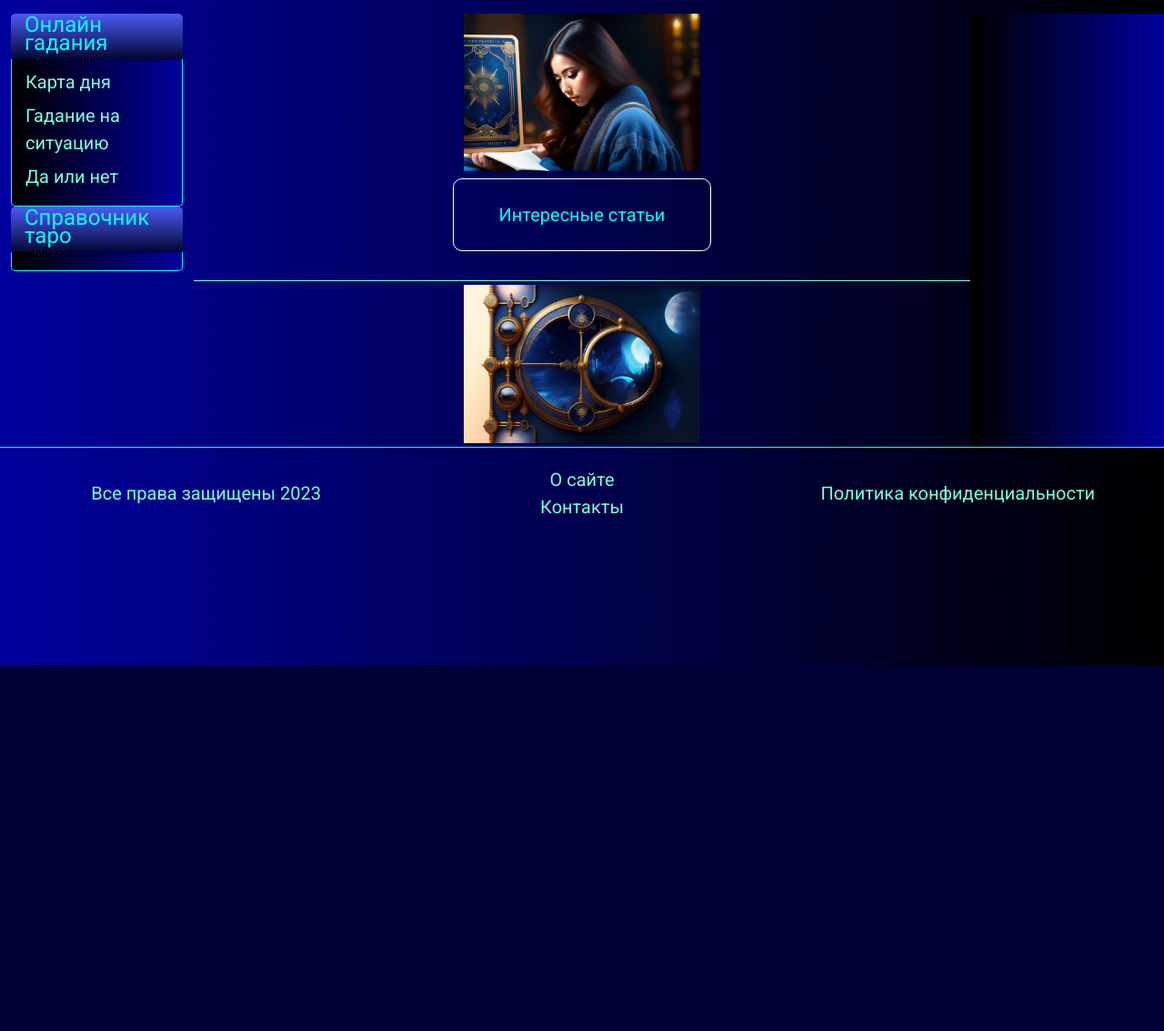
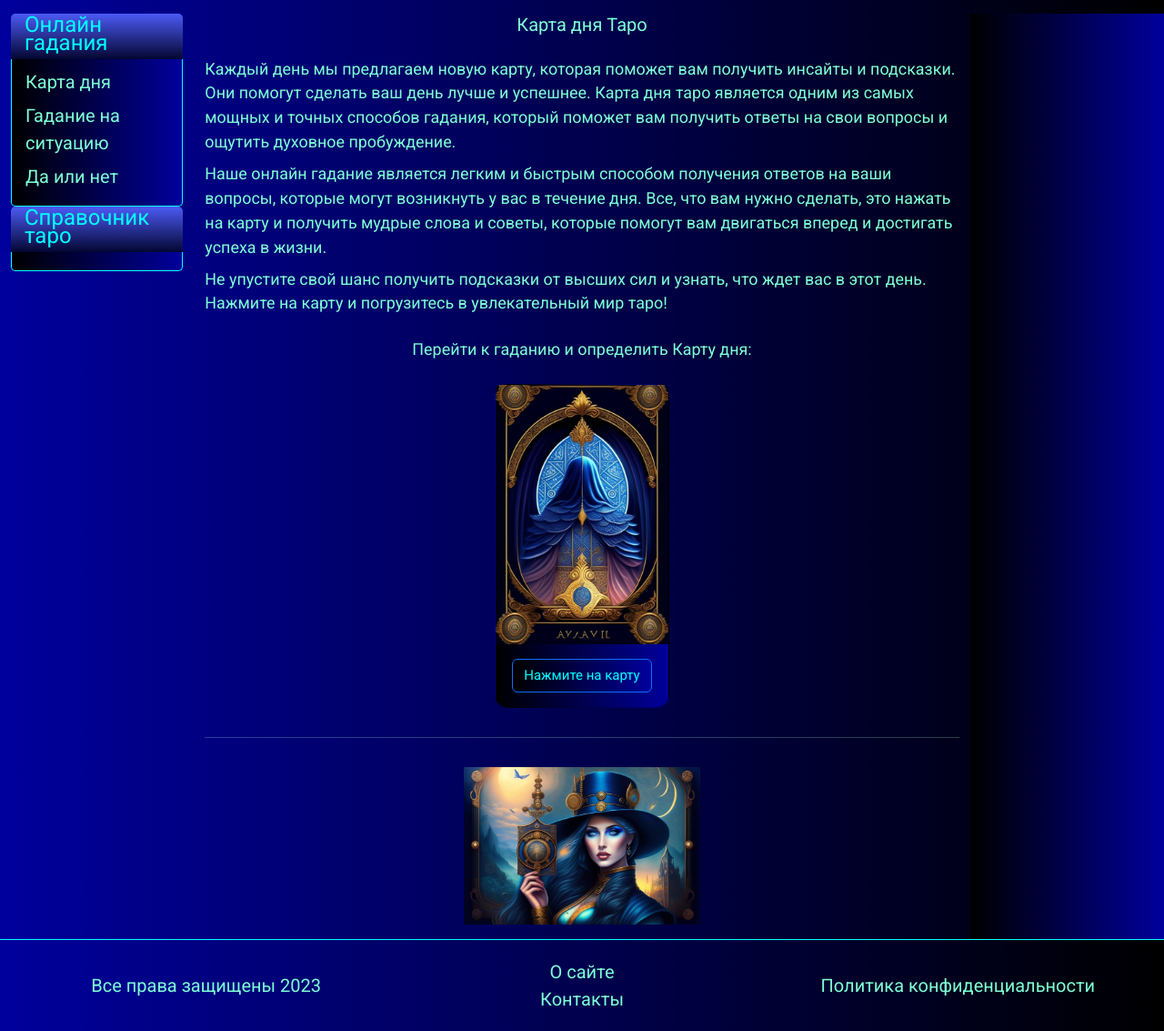
Before and after one commit to YuriShepel/django-4-oracul-site, a Django app: page /tarot_devinations/ in a window 1280 px wide. Shown: the part 68-1201 px from the top of the page at 91% size. Before the commit the page ends 800 px from the top, so only its background shows below. Run offline with Django 4.2, Linux system fonts and the light colour scheme; data that the repository does not hold is empty; some libraries are stand-ins or nearby versions.

Commit message:
favicon added

```diff
--- a/common_segments/templates/common_segments/base.html
+++ b/common_segments/templates/common_segments/base.html
@@ -12,6 +12,7 @@
     <link rel="stylesheet" href="{% static 'styles/bootstrap/css/bootstrap.min.css' %}"/>
     <link rel="stylesheet" href="{% static 'styles/css/layout.css' %}"/>
     <link rel="stylesheet" href="{% static 'styles/css/main.css' %}"/>
+    <link rel="shortcut icon" href="{% static 'files/favicon.png' %}">
 
     {% block title %} {% endblock %}
 
--- a/common_segments/templates/common_segments/include/left_sidebar.html
+++ b/common_segments/templates/common_segments/include/left_sidebar.html
@@ -7,7 +7,7 @@
     <nav class="menu">
         <ul>
             <li>
-                <a href="#">Карта дня</a>
+                <a href="{% url 'tarot_devinations:tarot_day_card_view' %}">Карта дня</a>
             </li>
             <li>
                 <a href="#">Гадание на ситуацию</a>
--- a/common_segments/templates/common_segments/include/right-sidebar.html
+++ b/common_segments/templates/common_segments/include/right-sidebar.html
@@ -12,6 +12,7 @@
                     </p>
                 </div>
             </div>
+            <hr>
         {% endfor %}
     </div>
 </div>
--- a/oracul_site/urls.py
+++ b/oracul_site/urls.py
@@ -25,7 +25,7 @@ urlpatterns = [
     path('', IndexView.as_view(), name='index'),
     path('tarot_cards/', include('tarot_cards.urls', namespace='tarot_cards')),
     path('articles/', include('articles.urls', namespace='articles')),
-    path('tarot_devinations/', include('articles.urls', namespace='tarot_devinations')),
+    path('tarot_devinations/', include('tarot_divinations.urls', namespace='tarot_devinations')),
 
     path('ckeditor/', include('ckeditor_uploader.urls')),
 
--- a/static/styles/css/main.css
+++ b/static/styles/css/main.css
@@ -124,7 +124,7 @@ img {
 }
 
 .right-sidebar h2 {
-    font-size: 25px;
+    font-size: 20px;
     color: aqua;
 }
 
@@ -292,3 +292,5 @@ table .tag-text {
 .article-detail-title:hover {
     font-weight: 900;
 }
+
+/*taro_day_card-detail.html css*/
--- /dev/null
+++ b/tarot_divinations/templates/tarot_devinations/tarot_day_card_view.html
@@ -0,0 +1,91 @@
+{% extends 'common_segments/base.html' %}
+{% load static %}
+
+{% block seo %}
+    <meta name="description"
+          content="Получите подсказку на каждый день с помощью нашей карты дня Таро! Нажмите на карту, чтобы получить инсайты и мудрые слова, которые помогут вам принимать лучшие решения."/>
+    <meta
+            name="keywords"
+            content="Карта дня Таро, Гадание Таро онлайн, Таро на каждый день, Мудрые слова, Инсайты и подсказки"/>
+{% endblock %}
+
+{% block title %}
+    <title>{{ title }}</title>
+{% endblock %}
+
+{% block content %}
+    <!-- central content block -->
+    <div class="content-block col-lg-8 col-md-12">
+        <div class="row proposition-text">
+            <div class="col">
+                <div class="text-center mb-4">
+                    <h1>Карта дня Таро</h1>
+                </div>
+            </div>
+        </div>
+
+        <div class="row proposition-text">
+            <div class="col">
+                <div class="mb-4">
+                    <p class="mb-2">
+                        Каждый день мы предлагаем новую карту, которая поможет вам получить инсайты и подсказки. Они
+                        помогут сделать ваш день лучше и успешнее. Карта дня таро является одним из самых мощных и
+                        точных способов гадания, который поможет вам получить ответы на свои вопросы и ощутить духовное
+                        пробуждение.
+                    </p>
+                    <p class="mb-2">
+                        Наше онлайн гадание является легким и быстрым способом получения ответов на ваши вопросы,
+                        которые могут возникнуть у вас в течение дня. Все, что вам нужно сделать, это нажать на карту и
+                        получить мудрые слова и советы, которые помогут вам двигаться вперед и достигать успеха в жизни.
+                    </p>
+                    <p class="mb-2">
+                        Не упустите свой шанс получить подсказки от высших сил и узнать, что ждет вас в этот день.
+                        Нажмите на карту и погрузитесь в увлекательный мир таро!
+                    </p>
+                </div>
+            </div>
+        </div>
+
+        <div class="row proposition-text">
+            <div class="col">
+                <div class="text-center mb-4">
+                    <p>Перейти к гаданию и определить Карту дня:</p>
+                </div>
+            </div>
+        </div>
+
+        <div class="row major-arcana-row justify-content-center">
+            <div class="col-4 justify-content-center major-arcana">
+                <div class="card text-center mb-3">
+                    <div class="card-image">
+                    <a href="
+                    {% url 'tarot_devinations:card_of_the_day' %}">
+                    <img
+                            src=" {% static 'images/revers_day_card.jpg' %} "
+                            class="card-img-top mx-auto d-block text-center"
+                            alt="Major Arcana"
+                    />
+                    </a>
+                </div>
+                <div class="card-body">
+                    <a href="{% url 'tarot_devinations:card_of_the_day' %}" class="btn btn-primary card-button"
+                    >Нажмите на карту</a
+                    >
+                </div>
+            </div>
+        </div>
+    </div>
+    <hr>
+
+    <div class="row justify-content-center bottom-block">
+        <div class="col-4 pt-3 pb-3">
+            <div class="image-block">
+                <img
+                        src="{% static 'images/day_card_first_page.jpg' %}"
+                        alt="Girl with Tarot card"
+                />
+            </div>
+        </div>
+    </div>
+    </div>
+{% endblock %}
--- a/tarot_divinations/urls.py
+++ b/tarot_divinations/urls.py
@@ -6,6 +6,7 @@ app_name = 'tarot_devinations'
 
 
 urlpatterns = [
-    # path('', views.ArticlesListView.as_view(), name='articles_view'),
+    path('', views.TarotDayCardView.as_view(), name='tarot_day_card_view'),
+    path('card-of-the-day/', views.CardOfDayView.as_view(), name='card_of_the_day')
     # path('<slug:slug>/', views.ArticleDetailView.as_view(), name='article_detail')
 ]
--- a/tarot_divinations/views.py
+++ b/tarot_divinations/views.py
@@ -1,3 +1,30 @@
+from django.views.generic import TemplateView, DetailView
+
+from random import randint
 from django.shortcuts import render
+from tarot_cards.models import Card
 
-# Create your views here.
+from common_segments.common.mixins import TitleMixin
+
+
+class TarotDayCardView(TitleMixin, TemplateView):
+    """Displaying the home page of the site"""
+    template_name = 'tarot_devinations/tarot_day_card_view.html'
+    title = 'Онлайн гадание Карта Дня Таро'
+
+
+class CardOfDayView(DetailView):
+    model = Card
+    template_name = 'tarot_devinations/tarot_day_card_detail.html'
+
+    def get_object(self, queryset=None):
+        count = self.get_queryset().count()
+        random_index = randint(0, count - 1)
+        return super().get_queryset().all()[random_index]
+
+    def get_context_data(self, **kwargs):
+        context = super().get_context_data(**kwargs)
+        context['day_card_text'] = self.object.card_of_day
+        context['image'] = self.object.image_1
+        context['day_card_advice'] = self.object.card_advice
+        return context
```
Also changed, not shown: tarot_divinations/templates/tarot_devinations/tarot_day_card_detail.html (added, +55 -0 lines), static/files/favicon.png (added), static/images/day_card.jpg (added), static/images/day_card_first_page.jpg (added), static/images/revers_day_card.jpg (added).
